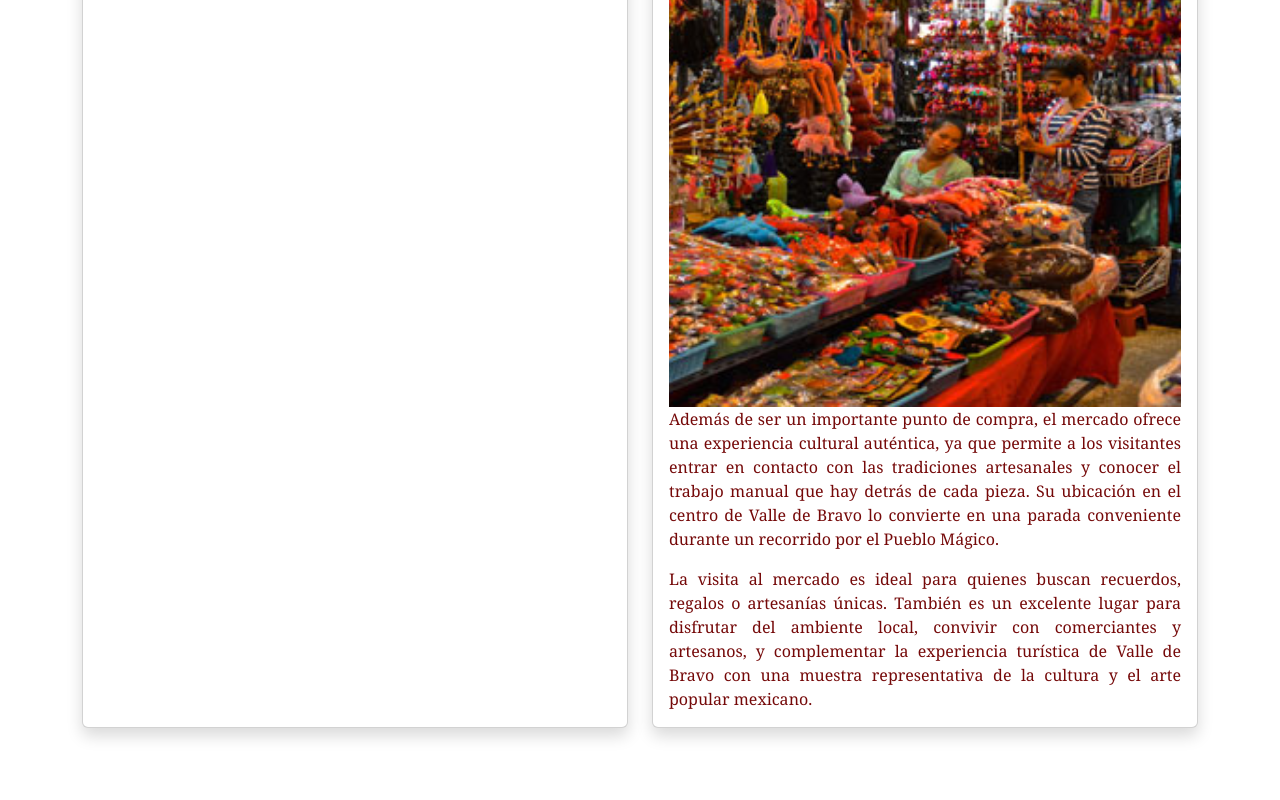
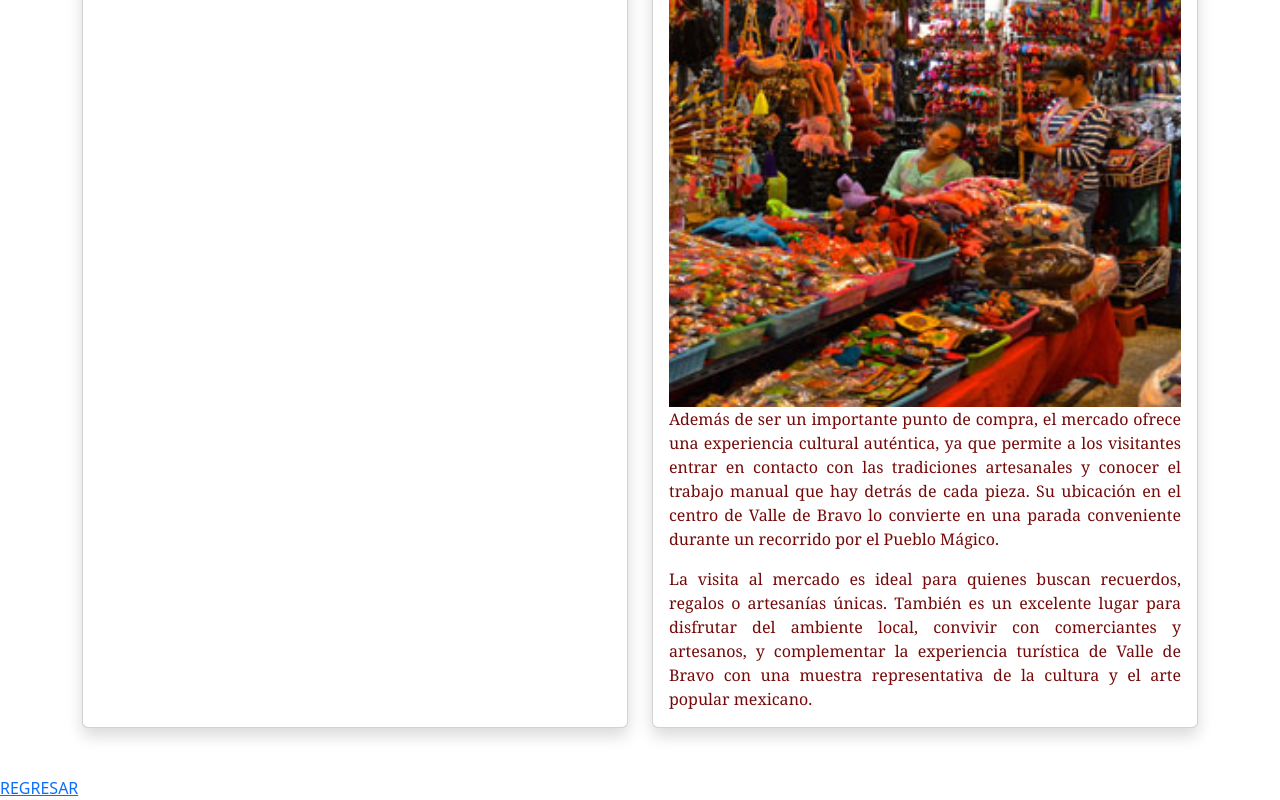
Before and after one commit to Alex-rz009/WEBSITE_Alexrz, a plain HTML site: page video4.html in a window 1280 px wide. Shown: the part 683-1483 px from the top of the page. Before the commit the page ends 1459 px from the top, so only its background shows below. Drawn offline with nearby package versions, Linux system fonts and the light colour scheme.

Commit message:
Update video4.html

```diff
--- a/video4.html
+++ b/video4.html
@@ -103,6 +103,6 @@
 
         </div>
         </div>
-
+<a href="index.html"> REGRESAR </a>
       </body>
 </html>
```
